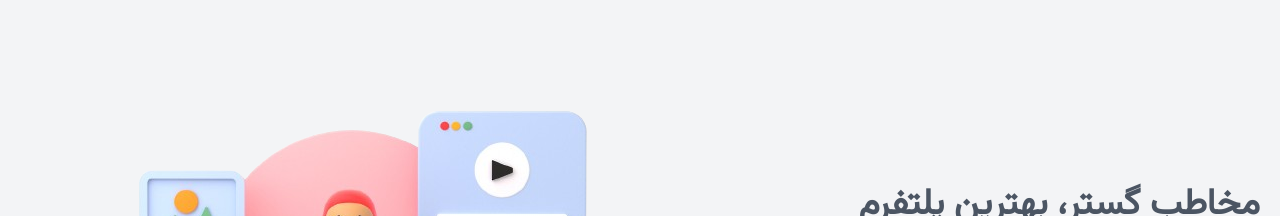
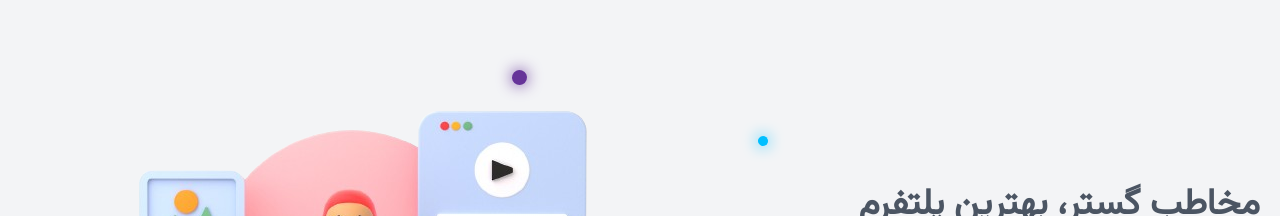
Before and after one commit to sisyx/music-trend, a React (Vite) app: page / in a window 1280 px wide. Shown: the part 122-338 px from the top of the page. Built offline with nearby package versions, Linux system fonts and the light colour scheme.

Commit message:
neon background added to pages

```diff
--- /dev/null
+++ b/src/components/NeonLightBg.jsx
@@ -0,0 +1,10 @@
+import styles from './NeonLightBg.module.css';
+
+function NeonLightBg() {
+    return (
+        <div className={`flex w-full justify-between h-24 max-w-7xl p-12 pb-0 ${styles.title}`} dir="rtl">
+        </div>
+     );
+}
+
+export default NeonLightBg;
--- /dev/null
+++ b/src/components/NeonLightBg.module.css
@@ -0,0 +1,31 @@
+.title {
+    position: absolute;
+}
+.title::before {
+    content: "";
+    width: 15px;
+    aspect-ratio: 1;
+    display: block;
+    position: absolute;
+    top: 0;
+    left: 40%;
+    --color: rebeccapurple;
+    background-color: var(--color);
+    box-shadow: 0 0 15px var(--color);
+    rotate: 20deg;
+    border-radius: 8px;
+}
+.title::after {
+    content: "";
+    width: 10px;
+    aspect-ratio: 1;
+    display: block;
+    position: absolute;
+    bottom: 20px;
+    right: 40%;
+    --color: deepskyblue;
+    background-color: var(--color);
+    box-shadow: 0 0 15px var(--color);
+    rotate: 20deg;
+    border-radius: 8px;
+}
--- a/src/components/home/HomeAbout.jsx
+++ b/src/components/home/HomeAbout.jsx
@@ -1,14 +1,15 @@
 import { imagebase } from "../../constatnts";
 import { shortAboutus, threefeatures } from "../../texts-source";
 import GlassyButton from "../GlassyButton";
+import NeonLightBg from "../NeonLightBg";
 import X3DButton from "../X3DButton";
 
 function HomeAbout() {
     return (
         // outer container
         <div className="bg-gray-100 flex justify-center w-screen">
+            <NeonLightBg />
             <div className="flex md:flex-row flex-col-reverse items-center justify-evenly  w-full max-w-7xl py-32">
-
                 {/* LEFT */}
                 <div className="flex-1" dir="rtl">
 
--- a/src/components/home/HomeLand.jsx
+++ b/src/components/home/HomeLand.jsx
@@ -1,10 +1,12 @@
 import { PiArrowRight } from "react-icons/pi";
 import { Link } from "react-router-dom";
 import { FaUserTie } from "react-icons/fa6";
+import NeonLightBg from "../NeonLightBg";
 
 function HomeLand() {
     return (
         <div className="bg-gray-100 pt-24 md:pt-48 pb-24 flex justify-center vazirmatn">
+            <NeonLightBg />
             {/* inner container */}
             <div className="flex flex-col-reverse md:flex-row px-0 md:px-5 items-center max-w-7xl">
                 {/* Left */}
--- a/src/pages/payment/Payment.jsx
+++ b/src/pages/payment/Payment.jsx
@@ -7,6 +7,7 @@ import { Button } from "@mui/material";
 import GlassyButton from "../../components/GlassyButton";
 import CircleGradient from "../../components/loadings/CircleGradient";
 import { IoBagCheck } from "react-icons/io5";
+import NeonLightBg from "../../components/NeonLightBg";
 
 function Payment() {
     const [prices, setPrices] = useState([]);
@@ -99,6 +100,7 @@ function Payment() {
 
     return (
         <div>
+            <NeonLightBg />
             <div className="w-full h-screen bg-gray-100 flex flex-col gap-5 items-center justify-center">
                 <div className="shadow-xl shadow-gray-500 bg-white overflow-hidden flex flex-col gap-4 pt-4 rounded-xl justify-center items-center">
                     <span>تعرفه ها</span>
```
Also changed, not shown: src/pages/other/AboutUsPage.jsx (+1 -8 lines).
